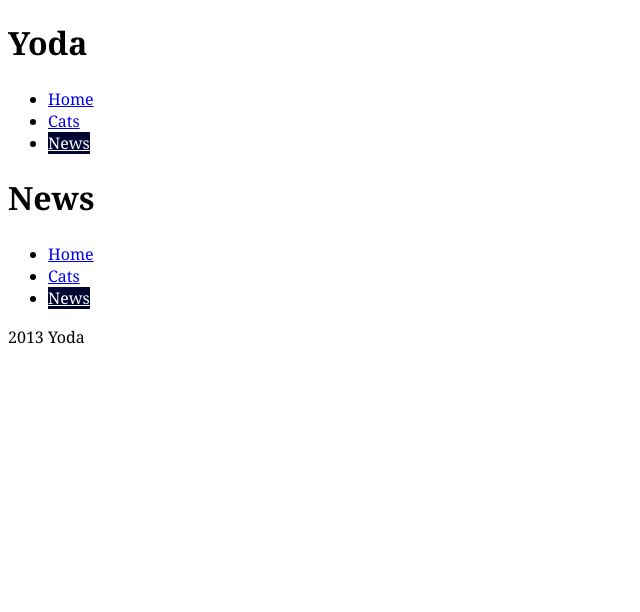
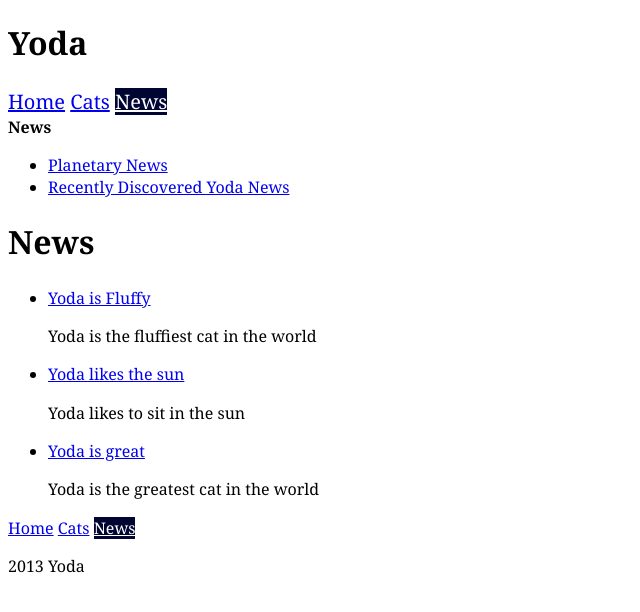
Before and after one commit to alials/Yoda, a Jekyll site: the page built from news.html, in a window 1280 px wide. Shown: the top 612 px of the page, without its empty margins (0-640 px from the left). Built offline with Jekyll 4.4.1, drawn with Linux system fonts in a browser that asks for light colours.

Commit message:
Added alot of stuff

```diff
--- a/_includes/nav.html
+++ b/_includes/nav.html
@@ -1,7 +1,7 @@
 <nav>
-                <ul>
-                    <li><a href="{{site.baseurl}}/index.html" class="{% if page.url == '/' %}current{% endif %}">Home</a></li>
-                    <li><a href="{{site.baseurl}}/cats/">Cats</a></li>
-                    <li><a href="{{site.baseurl}}/news.html" class="{% if page.url == '/news.html' %}current{% endif %}">News</a></li>
-                </ul>
-            </nav>
+    <ul class="nav {{include.navclass}}">
+        <li><a href="{{site.baseurl}}/index.html" class="{% if page.url == '/' %}current{% endif %}">Home</a></li>
+        <li><a href="{{site.baseurl}}/cats/">Cats</a></li>
+        <li><a href="{{site.baseurl}}/news.html" class="{% if page.url contains'news' or page.url contains 'recently-discovered' %}current{% endif %}">News</a></li>
+    </ul>
+</nav>
--- a/_layouts/default.html
+++ b/_layouts/default.html
@@ -8,12 +8,14 @@
     <body>
         <header>
             <h1>Yoda</h1>
-            {% include nav.html %}
+            {% include nav.html navclass='nav-top' %}
 
         </header>
+
        {{content}}
+
        <footer>
-           {% include nav.html %}
+           {% include nav.html navclass='nav-bottom' %}
            <p> 2013 Yoda</p>
        </footer>
 
--- /dev/null
+++ b/_layouts/news.html
@@ -0,0 +1,14 @@
+---
+layout: default
+---
+
+<strong>News</strong>
+
+<nav>
+    <ul>
+        <li><a href="{{site.baseurl}}/news.html">Planetary News</a></li>
+        <li><a href="{{site.baseurl}}/recently-discovered.html">Recently Discovered Yoda News</a></li>
+    </ul>
+</nav>
+
+{{content}}
--- /dev/null
+++ b/_posts/news/2016-09-20-yoda-is-great.md
@@ -0,0 +1,9 @@
+---
+layout: news-article
+title: Yoda is great
+meta: Yoda is the greatest cat in the world
+source: http://www.facebook.com
+category: news
+---
+
+Yoda is the greatest cat in the whole world
--- /dev/null
+++ b/_posts/news/2016-09-21-yoda-likes-sun.md
@@ -0,0 +1,9 @@
+---
+layout: news-article
+title: Yoda likes the sun
+meta: Yoda likes to sit in the sun
+source: http://www.facebook.com
+category: news
+---
+
+Yoda loves to sit in the sun as it is warm on her fur
--- /dev/null
+++ b/_posts/news/2016-09-22-yoda-is-fluffy.md
@@ -0,0 +1,9 @@
+---
+layout: news-article
+title: Yoda is Fluffy
+meta: Yoda is the fluffiest cat in the world
+source: http://www.facebook.com
+category: news
+---
+
+Yoda is the fluffiest cat in the whole world she often has to clean herself since she is so fluffy
--- a/css/common.css
+++ b/css/common.css
@@ -8,3 +8,17 @@ html{
     background-color: #000531;
     color: #fff;
 }
+
+.nav {
+    margin: 0;
+    padding: 0;
+    list-style-type: none;
+}
+
+.nav > li {
+    display: inline-block;
+}
+
+.nav-top{
+    font-size: 1.25rem
+}
--- a/news.html
+++ b/news.html
@@ -1,5 +1,14 @@
 ---
-layout: default
+layout: news
 ---
 
 <h1>News</h1>
+
+<ul>
+    {% for news in site.categories.news %}
+    <li>
+        <a href="{{site.baseurl}}{{news.url}}">{{news.title}}</a>
+        <p>{{news.meta}}</p>
+    </li>
+    {% endfor %}
+</ul>
```
Also changed, not shown: _layouts/news-article.html (added, +11 -0 lines), _posts/recently-discovered/2016-09-23-yoda-woke-me-up-in-the-morning.md (added, +9 -0 lines), _posts/recently-discovered/2016-09-24-yoda-has-a-brother-called-onyx.md (added, +9 -0 lines), _posts/recently-discovered/2016-09-25-yoda-is-excited-about-her-new-brother-or-sister.md (added, +9 -0 lines), index.html (+12 -2 lines), recently-discovered.html (added, +14 -0 lines).
